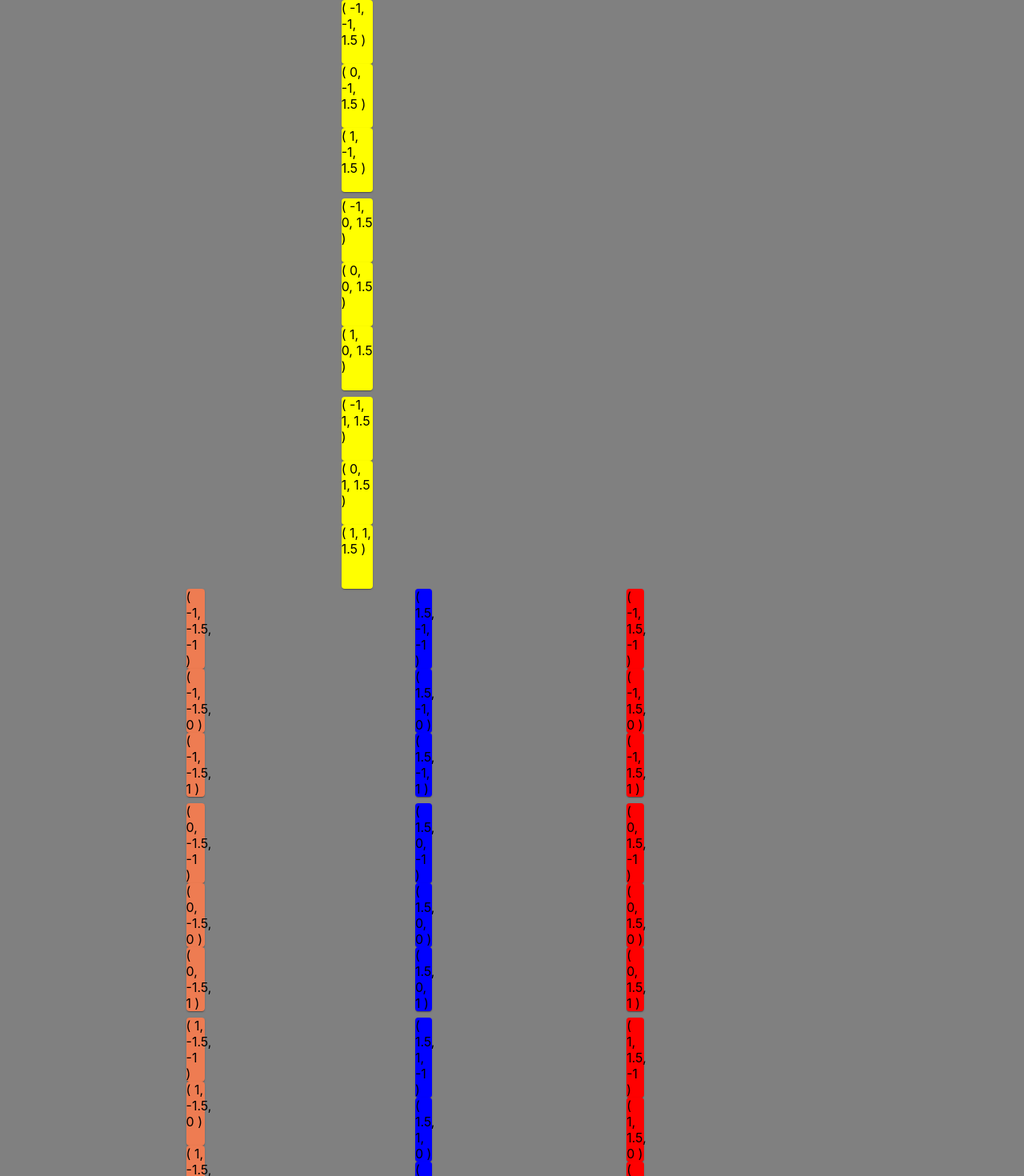
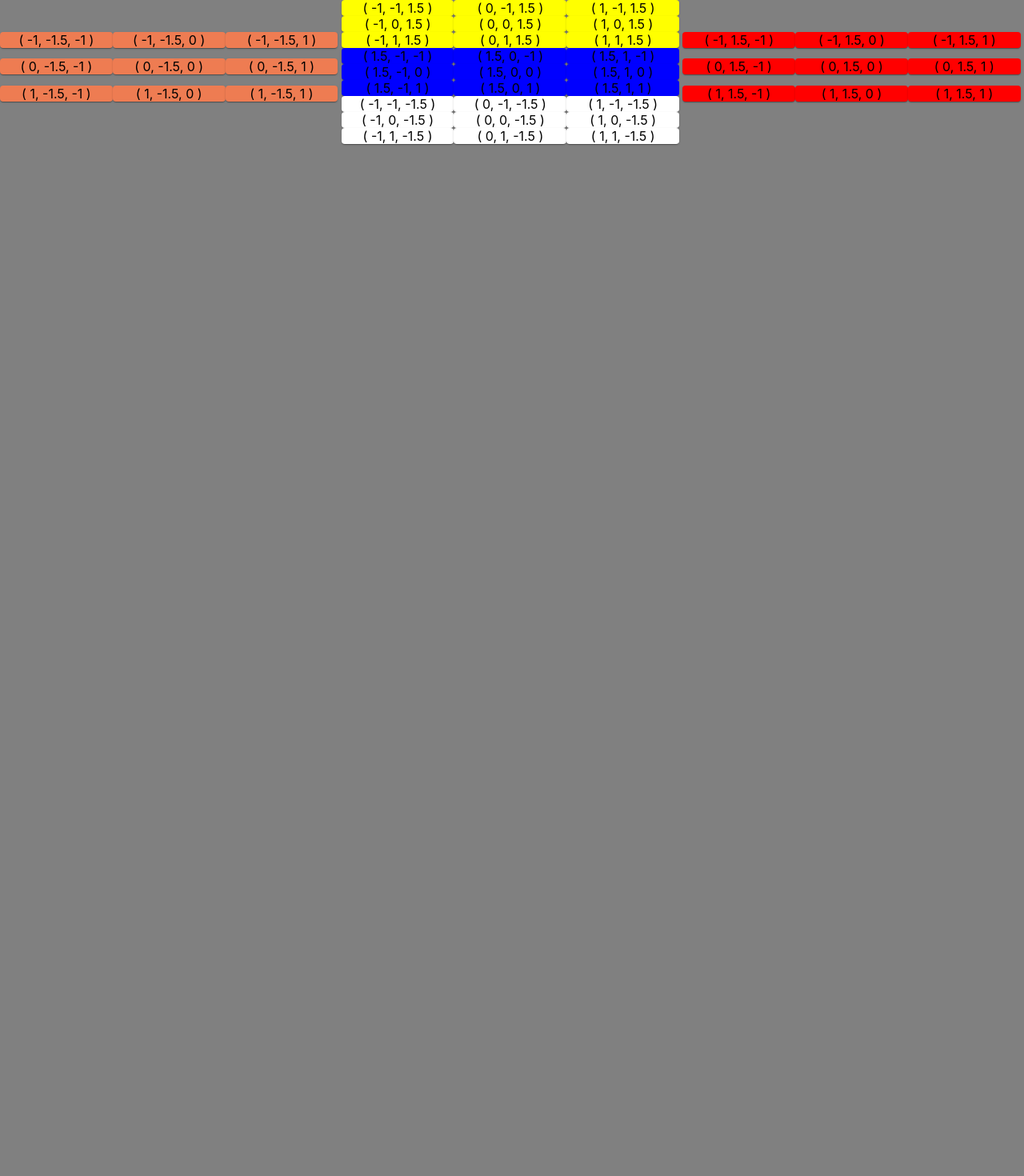
Before and after one commit to TheAlexSannikov/rubiks, a React (Create React App) app: page / in a window 1280 px wide. Shown: the top 1470 px of the page at 80% size. After the commit the page ends 800 px from the top, so only its background shows below. Built offline with nearby package versions, Linux system fonts and the light colour scheme.

Commit message:
fixed layout issue. Some sides incorrect coords

```diff
--- a/src/App.css
+++ b/src/App.css
@@ -32,11 +32,19 @@ body {
   color: #61dafb;
 }
 
+
 .cubepiece {
-  color: white !important;
-  max-width: 10vw;
-  min-height: 10vh;
+  display: flex;
+  justify-content: center;
+  min-width: 11vw;
 }
+
+.cubeRow {
+
+  width: 100%;
+  display: block;
+}
+
 
 .cubepiece.WHITE {
   color: black !important;
@@ -67,6 +75,8 @@ body {
   background-color: BLACK;
 }
 
+/*
+
 .controls {
   display: flex;
   justify-content: space-between;
@@ -85,3 +95,4 @@ body {
     transform: rotate(360deg);
   }
 }
+ */
--- a/src/Cube.js
+++ b/src/Cube.js
@@ -69,56 +69,6 @@ class Cube extends React.Component {
 		this.loadInitialState();
 	}
 
-	loadInitialState_OLD() {
-		let newFaces = {};
-
-		for (let i = 0; i < 6; i++) {
-			let face = []; // row col
-
-			const color = colors[i];
-			for (let row = 0; row < 3; row++) {
-				let col = [color, color, color];
-				face.push(col);
-			}
-			newFaces[faceNames[i]] = face;
-		}
-
-		this.setState({ faces: newFaces });
-		// console.log(this.state.cube);
-	}
-
-	// helper to loadInitialState. frozenCoord is set to +/- 1.5, other coordinates depend on row/col
-	createPiece(faceName, row, col, color) {
-		const frozenCoord = faceCoords[faceName].frozen;
-		const rowCoord = faceCoords[faceName].row;
-		const colCoord = faceCoords[faceName].col;
-		let coordinates = {};
-		switch (frozenCoord) {
-			case "+X":
-				coordinates = { x: 1.5, y: row, z: col };
-				break;
-			case "-X":
-				coordinates = { x: -1.5, y: row, z: col };
-				break;
-			case "+Y":
-				coordinates = { x: row, y: 1.5, z: col };
-				break;
-			case "-Y":
-				coordinates = { x: row, y: -1.5, z: col };
-				break;
-			case "+Z":
-				coordinates = { x: col, y: row, z: 1.5 };
-				break;
-			case "-Z":
-				coordinates = { x: col, y: row, z: -1.5 };
-				break;
-
-			default:
-				throw new Error("frozenCoord does not have a valid case!");
-		}
-		return { color: color, coordinates: coordinates };
-	}
-
 	async loadInitialState() {
 		let newCube = {};
 		for (const faceName of faceNames) {
@@ -148,6 +98,38 @@ class Cube extends React.Component {
 		await this.setState({ cube: newCube });
 		// console.log("this.state.cube:");
 		// console.log(this.state.cube);
+	}
+
+	// helper to loadInitialState. frozenCoord is set to +/- 1.5, other coordinates depend on row/col
+	createPiece(faceName, row, col, color) {
+		const frozenCoord = faceCoords[faceName].frozen;
+		const rowCoord = faceCoords[faceName].row;
+		const colCoord = faceCoords[faceName].col;
+		let coordinates = {};
+		switch (frozenCoord) {
+			case "+X":
+				coordinates = { x: 1.5, y: col, z: row }; // coord system may not be correct TODO: fix
+				break;
+			case "-X":
+				coordinates = { x: -1.5, y: col, z: row };
+				break;
+			case "+Y":
+				coordinates = { x: row, y: 1.5, z: col };
+				break;
+			case "-Y":
+				coordinates = { x: row, y: -1.5, z: col };
+				break;
+			case "+Z":
+				coordinates = { x: col, y: row, z: 1.5 };
+				break;
+			case "-Z":
+				coordinates = { x: col, y: row, z: -1.5 };
+				break;
+
+			default:
+				throw new Error("frozenCoord does not have a valid case!");
+		}
+		return { color: color, coordinates: coordinates };
 	}
 
 	// use rotation matrix
@@ -446,50 +428,27 @@ class Cube extends React.Component {
 
 		return (
 			<>
-				<Grid
-					spacing={0}
-					container
-					direction="row"
-					justify={"center"}
-					className = "cube"
-				>
-					<Grid
-						spacing={0}
-						container
-						direction="row"
-						justify={"center"}
-					>
-						<Grid item xs={4}>
-							{renderableFaces["TOP"]}
-						</Grid>
+				<Grid container>
+					<Grid container item xs="4" className="left_column">
+						<Grid item xs="3"></Grid>
+						{renderableFaces["LEFT"]}
+						<Grid item xs="3"></Grid>
 					</Grid>
 					<Grid
-						spacing={0}
 						container
-						direction="row"
-						justify={"center"}
+						direction="column"
+						item
+						xs="4"
+						className="center_column"
 					>
-						<Grid item>{renderableFaces["LEFT"]}</Grid>
-						<Grid item>{renderableFaces["FRONT"]}</Grid>
-						<Grid item>{renderableFaces["RIGHT"]}</Grid>
+						{renderableFaces["TOP"]}
+						{renderableFaces["FRONT"]}
+						{renderableFaces["BOTTOM"]}
 					</Grid>
-					<Grid
-						spacing={0}
-						container
-						direction="row"
-						justify={"center"}
-					>
-						<Grid item xs={4}>
-							{renderableFaces["BOTTOM"]}
-						</Grid>
-					</Grid>
-					<Grid
-						spacing={0}
-						container
-						direction="row"
-						justify={"center"}
-					>
-						{this.getBottomControls()}
+					<Grid container item xs="4" className="right_column">
+						<Grid item xs="3"></Grid>
+						{renderableFaces["RIGHT"]}
+						<Grid item xs="3"></Grid>
 					</Grid>
 				</Grid>
 			</>
--- a/src/CubeFace.js
+++ b/src/CubeFace.js
@@ -13,20 +13,13 @@ class CubeFace extends React.Component {
 
 	getFace() {
 		if (this.props.face === undefined) return;
+		console.log("this.props.face");
+		console.log(this.props.face);
 		return (
-			<Grid className={`cubeFace ${this.props.face}`} container spacing={1} direction="row">
-				<Grid className={"top"} container item xs={12} spacing={3}>
-					<CubeRow row={this.props.face[-1]} />
-				</Grid>
-				<Grid className={"meat"} container item xs={12} spacing={3}>
-					<CubeRow
-						row={this.props.face[0]}
-						// handleCenterClick={this.handleCenterPieceClick} // TODO
-					/>
-				</Grid>
-				<Grid className={"bottom"} container item xs={12} spacing={3}>
-					<CubeRow row={this.props.face[1]} />
-				</Grid>
+			<Grid className={`cubeFace ${this.props.face}`} container>
+				<CubeRow row={this.props.face[-1]} className="bottom"></CubeRow>
+				<CubeRow row={this.props.face[0]} className="meat"></CubeRow>
+				<CubeRow row={this.props.face[1]} className="top"></CubeRow>
 			</Grid>
 		);
 	}
--- a/src/CubeRow.js
+++ b/src/CubeRow.js
@@ -1,10 +1,10 @@
 import React from "react";
-
+import "./App.css";
 import { Grid, Paper } from "@material-ui/core";
 
 function CubeRow(props) {
-     console.log("CubeRow.js: props");
-     console.log(props);
+	console.log("CubeRow.js: props");
+	console.log(props);
 	if (props.row === undefined) return;
 
 	console.log("props.row");
@@ -13,18 +13,18 @@ function CubeRow(props) {
 	let piecesOfRow = [];
 	for (const colNum in props.row) {
 		piecesOfRow[colNum] = (
-			<Grid item xs={4}>
-				<Paper
-					className={`cubepiece ${props.row[colNum]["color"]}`}
-                         piece={props.row[colNum]}     // might be useful to have this information
-				>( {props.row[colNum].coordinates.x}, {props.row[colNum].coordinates.y}, {props.row[colNum].coordinates.z} )</Paper>
+			<Grid item>
+				<Paper className={`cubepiece ${props.row[colNum]["color"]}`}>
+					( {props.row[colNum].coordinates.x},{" "}
+					{props.row[colNum].coordinates.y},{" "}
+					{props.row[colNum].coordinates.z} )
+				</Paper>
 			</Grid>
 		);
 	}
 
-	// construct row using piecesOfRow
 	let row = (
-		<Grid item xs={4}>
+		<Grid container xs={12} className="cubeRow">
 			{piecesOfRow[-1]}
 			{piecesOfRow[0]}
 			{piecesOfRow[1]}
```
